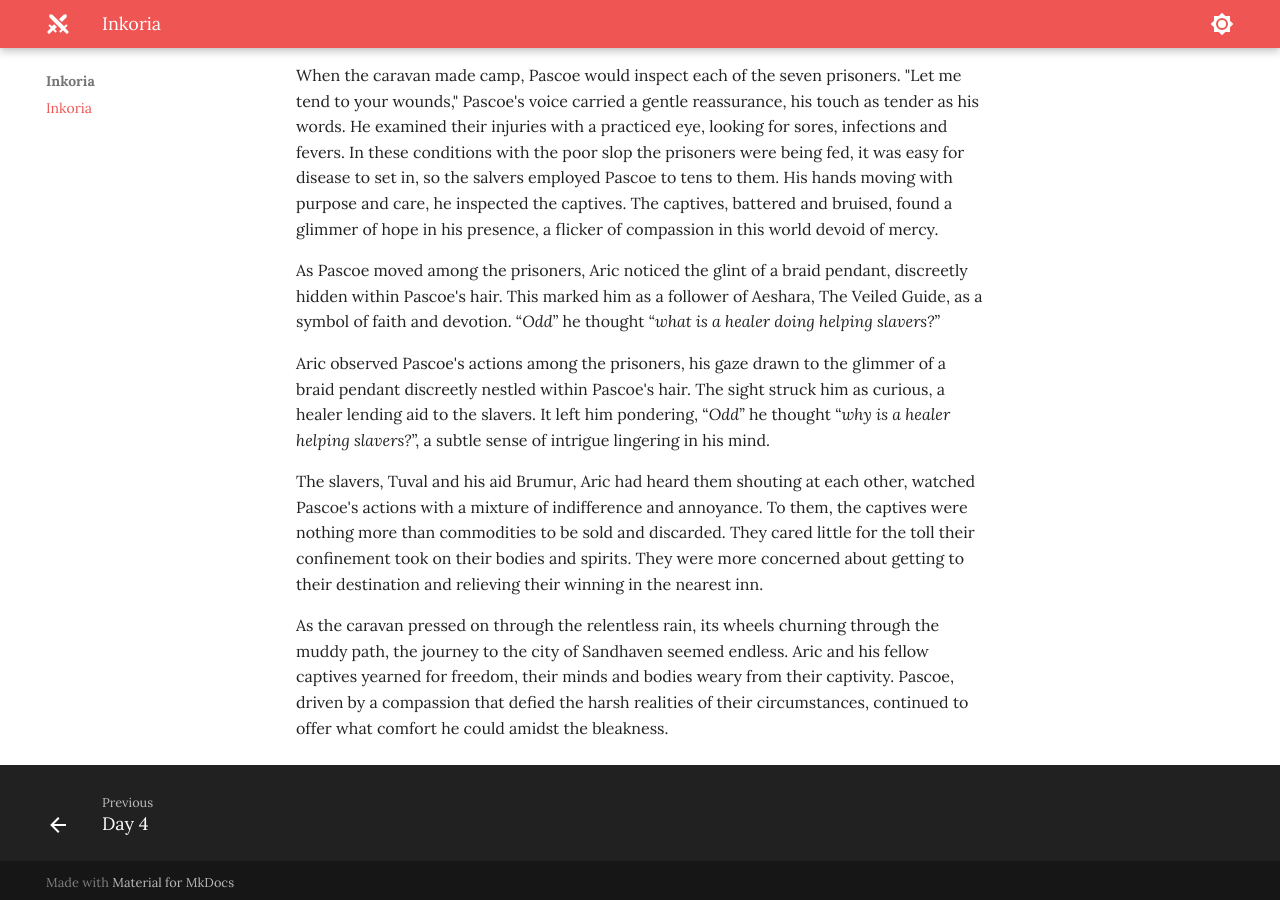
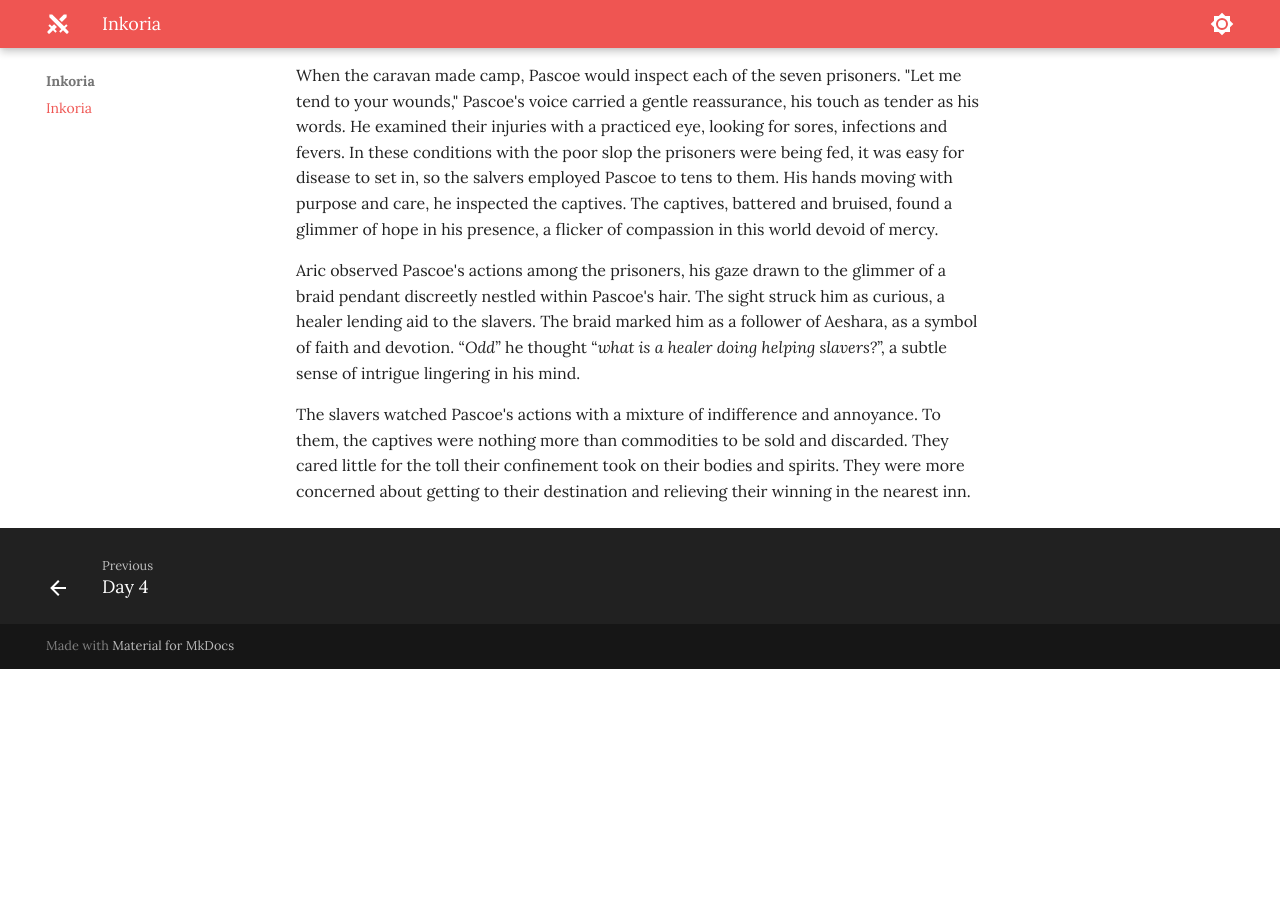
Before and after one commit to jonasmcferreira/adventures, an MkDocs documentation site: the page built from docs/inkoria/00.md, in a window 1280 px wide and 900 px high, scrolled down 2129 px. Built offline with MkDocs 1.6.1 and Material for MkDocs 9.7.7, drawn with Linux system fonts in a browser that asks for light colours; after the commit the page ends 2798 px from its top, so only the background shows below that.

Commit message:
modified docs/inkoria/00.md

```diff
--- a/docs/inkoria/00.md
+++ b/docs/inkoria/00.md
@@ -31,10 +31,7 @@
 
 When the caravan made camp, Pascoe would inspect each of the seven prisoners. "Let me tend to your wounds," Pascoe's voice carried a gentle reassurance, his touch as tender as his words. He examined their injuries with a practiced eye, looking for sores, infections and fevers. In these conditions with the poor slop the prisoners were being fed, it was easy for disease to set in, so the salvers employed Pascoe to tens to them. His hands moving with purpose and care, he inspected the captives. The captives, battered and bruised, found a glimmer of hope in his presence, a flicker of compassion in this world devoid of mercy.
 
-As Pascoe moved among the prisoners, Aric noticed the glint of a braid pendant, discreetly hidden within Pascoe's hair. This marked him as a follower of Aeshara, The Veiled Guide, as a symbol of faith and devotion. “*Odd*” he thought “*what is a healer doing helping slavers?*”
 
-Aric observed Pascoe's actions among the prisoners, his gaze drawn to the glimmer of a braid pendant discreetly nestled within Pascoe's hair. The sight struck him as curious, a healer lending aid to the slavers. It left him pondering, “*Odd*” he thought “*why is a healer helping slavers?*”, a subtle sense of intrigue lingering in his mind.
+Aric observed Pascoe's actions among the prisoners, his gaze drawn to the glimmer of a braid pendant discreetly nestled within Pascoe's hair. The sight struck him as curious, a healer lending aid to the slavers. The braid marked him as a follower of Aeshara, as a symbol of faith and devotion. “*Odd*” he thought “*what is a healer doing helping slavers?*”, a subtle sense of intrigue lingering in his mind.
 
-The slavers, Tuval and his aid Brumur, Aric had heard them shouting at each other, watched Pascoe's actions with a mixture of indifference and annoyance. To them, the captives were nothing more than commodities to be sold and discarded. They cared little for the toll their confinement took on their bodies and spirits. They were more concerned about getting to their destination and relieving their winning in the nearest inn.
-
-As the caravan pressed on through the relentless rain, its wheels churning through the muddy path, the journey to the city of Sandhaven seemed endless. Aric and his fellow captives yearned for freedom, their minds and bodies weary from their captivity. Pascoe, driven by a compassion that defied the harsh realities of their circumstances, continued to offer what comfort he could amidst the bleakness.
+The slavers watched Pascoe's actions with a mixture of indifference and annoyance. To them, the captives were nothing more than commodities to be sold and discarded. They cared little for the toll their confinement took on their bodies and spirits. They were more concerned about getting to their destination and relieving their winning in the nearest inn.
```
